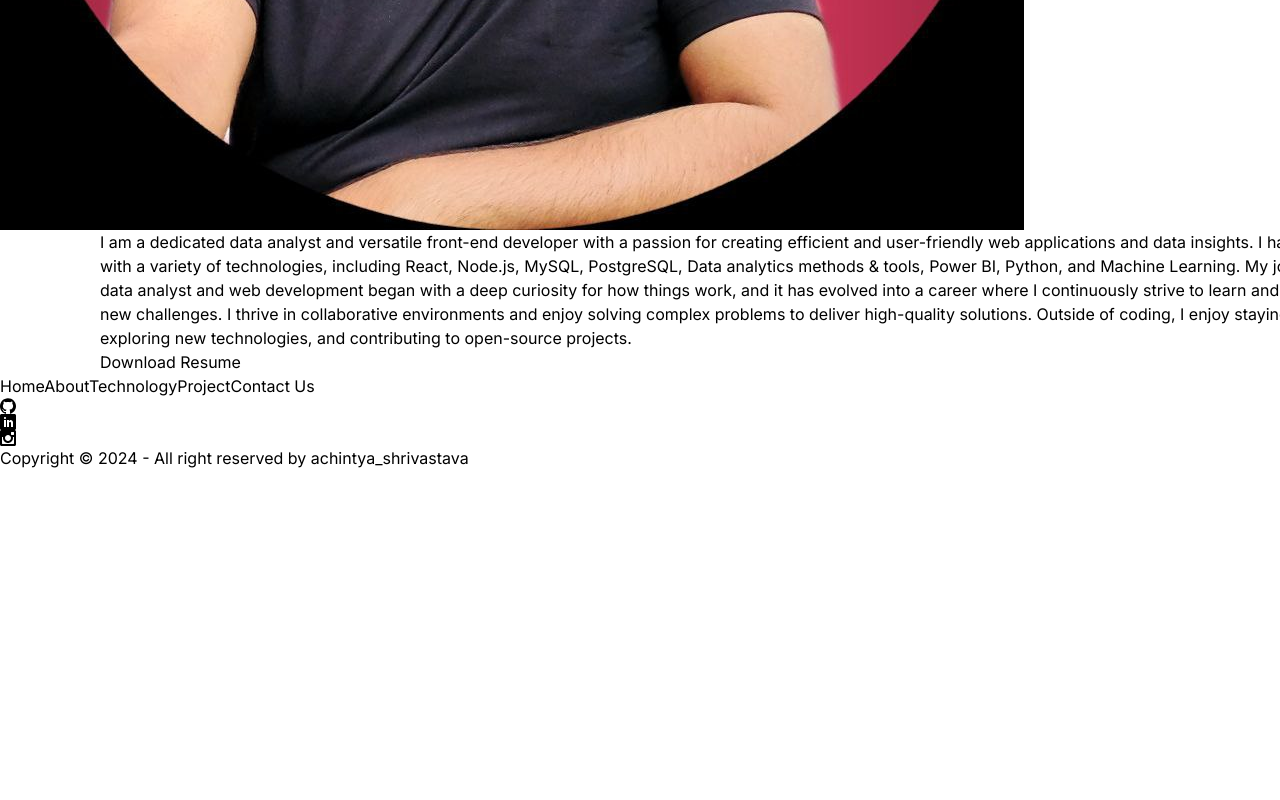
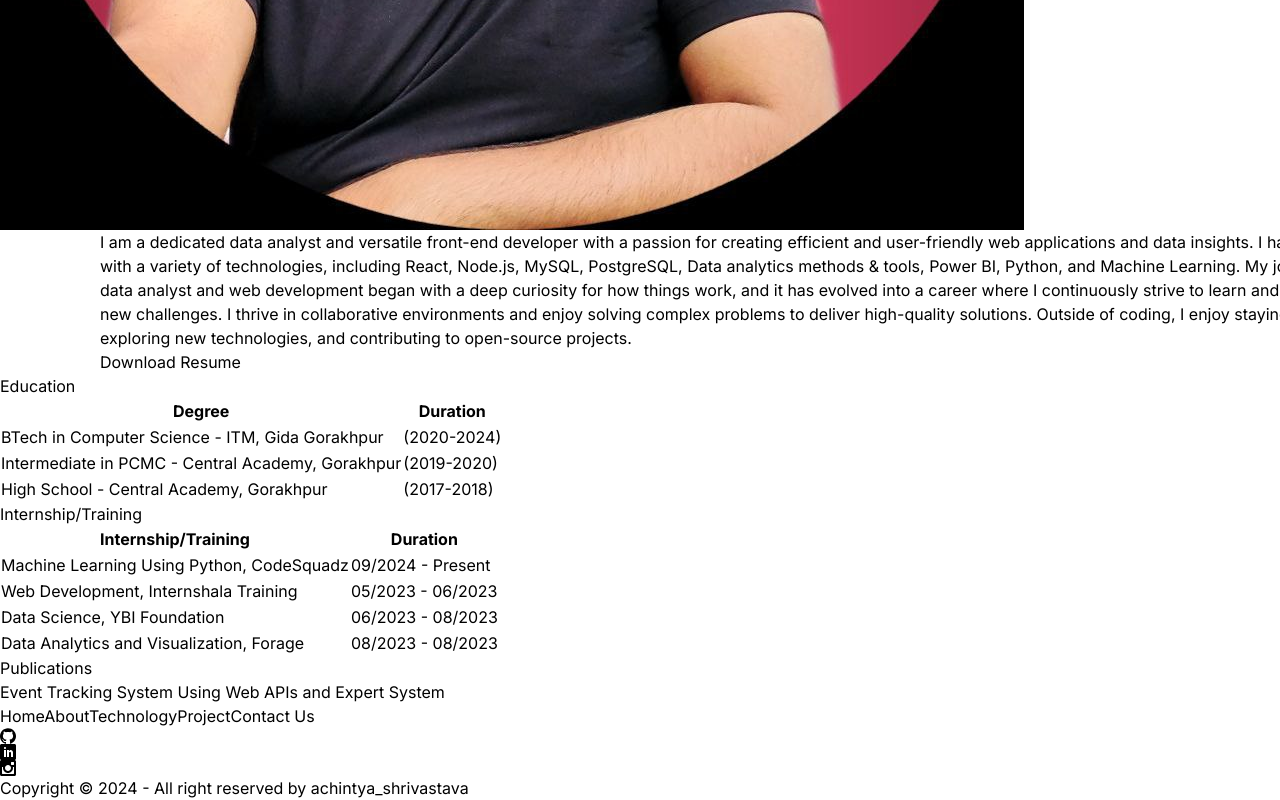
Before and after one commit to ESHUshri202/Postfolio_24, a React (Vite) app: page /about in a window 1280 px wide. Shown: the part 1526-2326 px from the top of the page. Before the commit the page ends 1996 px from the top, so only its background shows below. Built offline with nearby package versions, Linux system fonts and the light colour scheme.

Commit message:
added_new_details

```diff
--- a/src/components/About.jsx
+++ b/src/components/About.jsx
@@ -1,63 +1,218 @@
-import aboutImage from "../assets/about.jpg"
-import { ABOUT_TEXT } from "../constants"
-import { motion } from "framer-motion"
+import aboutImage from "../assets/about.jpg";
+import { ABOUT_TEXT } from "../constants";
+import { motion } from "framer-motion";
 import profilePic from "../assets/photo.jpg";
+
 const About = () => {
   return (
-    <div className="border-b border-neutral-900 pb-2 ">
+    <div className="pb-2">
       <motion.div
-            whileInView={{opacity:1 , y:0}}
-            initial={{opacity:0, y:-100}}
-            transition={{duration: 1}}
+        whileInView={{ opacity: 1, y: 0 }}
+        initial={{ opacity: 0, y: -100 }}
+        transition={{ duration: 1 }}
       >
-            <h2 className="my-10 text-center text-5xl">
+        <h2 className="my-8 text-center text-4xl sm:text-5xl">
           About
-            <span className="text-neutral-500 "> Me</span></h2>
+          <span className="text-neutral-500"> Me</span>
+        </h2>
       </motion.div>
       <motion.div
-            whileInView={{opacity:1 , y:0}}
-            initial={{opacity:0, y:-100}}
-            transition={{duration: 1}}
+        whileInView={{ opacity: 1, y: 0 }}
+        initial={{ opacity: 0, y: -100 }}
+        transition={{ duration: 1 }}
         className="flex flex-wrap justify-center items-center"
       >
-            <span className="border-4 rounded-full border-blue-500 m-2 w-1 "></span>
+        <span className="border-4 rounded-full border-blue-500 m-2 w-1"></span>
         <span className="border-4 rounded-full border-blue-500 m-2 w-2"></span>
-            <span className="border-4 rounded-full border-blue-500 m-2 w-4 "></span>
-            <span className="border-4 rounded-full border-blue-500 m-2 w-8 "></span>
-            <span className="border-4 rounded-full border-blue-500 m-2 w-8 "></span>
+        <span className="border-4 rounded-full border-blue-500 m-2 w-4"></span>
+        <span className="border-4 rounded-full border-blue-500 m-2 w-8"></span>
+        <span className="border-4 rounded-full border-blue-500 m-2 w-8"></span>
         <span className="border-4 rounded-full border-blue-500 m-2 w-4"></span>
         <span className="border-4 rounded-full border-blue-500 m-2 w-2"></span>
-            <span className="border-4 rounded-full border-blue-500 m-2 w-1 "></span>
+        <span className="border-4 rounded-full border-blue-500 m-2 w-1"></span>
       </motion.div>
       <div className="flex flex-wrap justify-center items-center">
         <motion.div
-            whileInView={{opacity: 1, x: 0}}
-            initial={{opacity: 0 , x: -100}}
-            transition ={{duration: 0.5}}
-            className="w-full lg:w-1/2 lg:p-8">
+          whileInView={{ opacity: 1, x: 0 }}
+          initial={{ opacity: 0, x: -100 }}
+          transition={{ duration: 0.5 }}
+          className="w-full lg:w-1/2 lg:p-8"
+        >
           <div className="flex items-center justify-center">
-                    <img src={profilePic} className="rounded-full h-62 w-62" alt="about"/>
+            <img src={profilePic} className="rounded-full h-full w-full sm:h-full sm:w-full" alt="about" />
           </div>
         </motion.div>
         <motion.div
-            whileInView={{opacity: 1 , w: 0 }}
-            initial= {{opacity: 0 , x:100}}
-            transition={{duration: 0.5, delay: 0.2}}
-            className="w-full lg:w-1/2">
+          whileInView={{ opacity: 1, w: 0 }}
+          initial={{ opacity: 0, x: 100 }}
+          transition={{ duration: 0.5, delay: 0.2 }}
+          className="w-full lg:w-1/2"
+        >
           <div className="flex justify-center lg:justify-start">
-                        <p className="my-2 max-w-xl py-6 ">{ABOUT_TEXT}</p>
+            <p className="my-2 max-w-xl py-6 text-sm sm:text-base">{ABOUT_TEXT}</p>
           </div>
           <motion.div>
-                        <a href="https://mega.nz/file/jIIxmaIT#QgdG6fPCcZj7IsiqHsjiBIu3MOAWAoJsMxGRYGyqcvg">
-                            <button className="border rounded-2xl my-2 max-w-xl py-6 px-6 bg-slate-400 text-black">
+            <a href="https://drive.google.com/file/d/15712rrybcFkCTqWfjkEzAaHiHQGDH4Jm/view?usp=sharing">
+              <button className="border rounded-2xl my-2 max-w-xl py-4 px-6 bg-slate-400 text-black text-sm sm:text-base">
                 Download Resume
               </button>
             </a>
           </motion.div>
         </motion.div>
       </div>
+
+      {/* Education Section */}
+      <section className="p-8">
+        <motion.h3
+          whileInView={{ opacity: 1, y: 0 }}
+          initial={{ opacity: 0, y: -100 }}
+          transition={{ duration: 1 }}
+          className="my-8 text-4xl sm:text-5xl text-center"
+        >
+          Education
+        </motion.h3>
+        <motion.div
+          whileInView={{ opacity: 1, y: 0 }}
+          initial={{ opacity: 0, y: -100 }}
+          transition={{ duration: 1 }}
+          className="flex flex-wrap justify-center items-center"
+        >
+          <span className="border-4 rounded-full border-blue-500 m-2 w-1"></span>
+          <span className="border-4 rounded-full border-blue-500 m-2 w-2"></span>
+          <span className="border-4 rounded-full border-blue-500 m-2 w-4"></span>
+          <span className="border-4 rounded-full border-blue-500 m-2 w-8"></span>
+          <span className="border-4 rounded-full border-blue-500 m-2 w-8"></span>
+          <span className="border-4 rounded-full border-blue-500 m-2 w-4"></span>
+          <span className="border-4 rounded-full border-blue-500 m-2 w-2"></span>
+          <span className="border-4 rounded-full border-blue-500 m-2 w-1"></span>
+        </motion.div>
+
+        <motion.table
+          whileInView={{ opacity: 1, x: 0 }}
+          initial={{ opacity: 0, x: -100 }}
+          transition={{ duration: 1 }}
+          className="w-full mt-8 p-4 lg:p-12 border-collapse"
+        >
+          <thead>
+            <tr>
+              <th className="text-left text-2xl sm:text-3xl p-2">Degree</th>
+              <th className="text-right text-2xl sm:text-3xl p-2">Duration</th>
+            </tr>
+          </thead>
+          <tbody>
+            <tr className="">
+              <td className="text-left text-2xl sm:text-xl p-2">BTech in Computer Science - <span className="italic">ITM, Gida Gorakhpur</span></td>
+              <td className="text-right text-2xl sm:text-xl p-2">(2020-2024)</td>
+            </tr>
+            <tr className="">
+              <td className="text-left text-2xl sm:text-xl p-2">Intermediate in PCMC - <span className="italic">Central Academy, Gorakhpur</span></td>
+              <td className="text-right text-2xl sm:text-xl p-2">(2019-2020)</td>
+            </tr>
+            <tr className="">
+              <td className="text-left text-2xl sm:text-xl p-2">High School - <span className="italic text-gray-300">Central Academy, Gorakhpur</span></td>
+              <td className="text-right text-2xl sm:text-xl p-2">(2017-2018)</td>
+            </tr>
+          </tbody>
+        </motion.table>
+      </section>
+
+      {/* Internship/Training Section */}
+      <section className="p-8">
+        <motion.h3
+          whileInView={{ opacity: 1, y: 0 }}
+          initial={{ opacity: 0, y: -100 }}
+          transition={{ duration: 1 }}
+          className="my-8 text-4xl sm:text-5xl text-center"
+        >
+          Internship/Training
+        </motion.h3>
+        <motion.div
+          whileInView={{ opacity: 1, y: 0 }}
+          initial={{ opacity: 0, y: -100 }}
+          transition={{ duration: 1 }}
+          className="flex flex-wrap justify-center items-center"
+        >
+          <span className="border-4 rounded-full border-blue-500 m-2 w-1"></span>
+          <span className="border-4 rounded-full border-blue-500 m-2 w-2"></span>
+          <span className="border-4 rounded-full border-blue-500 m-2 w-4"></span>
+          <span className="border-4 rounded-full border-blue-500 m-2 w-8"></span>
+          <span className="border-4 rounded-full border-blue-500 m-2 w-8"></span>
+          <span className="border-4 rounded-full border-blue-500 m-2 w-4"></span>
+          <span className="border-4 rounded-full border-blue-500 m-2 w-2"></span>
+          <span className="border-4 rounded-full border-blue-500 m-2 w-1"></span>
+        </motion.div>
+
+        <motion.table
+          whileInView={{ opacity: 1, x: 0 }}
+          initial={{ opacity: 0, x: -100 }}
+          transition={{ duration: 1 }}
+          className="w-full mt-8 p-4 lg:p-12 border-collapse"
+        >
+          <thead>
+            <tr>
+              <th className="text-left text-2xl sm:text-3xl p-2">Internship/Training</th>
+              <th className="text-right text-2xl sm:text-3xl p-2">Duration</th>
+            </tr>
+          </thead>
+          <tbody className="">
+            <tr className="m-4">
+              <td className="text-left text-2xl sm:text-xl p-2">Machine Learning Using Python, CodeSquadz</td>
+              <td className="text-right text-2xl sm:text-xl p-2">09/2024 - Present</td>
+            </tr>
+            <tr className="m-4">
+              <td className="text-left text-2xl sm:text-xl p-2">Web Development, Internshala Training</td>
+              <td className="text-right text-2xl sm:text-xl p-2">05/2023 - 06/2023</td>
+            </tr>
+            <tr className="m-4">
+              <td className="text-left text-2xl sm:text-xl p-2">Data Science, YBI Foundation</td>
+              <td className="text-right text-2xl sm:text-xl p-2">06/2023 - 08/2023</td>
+            </tr>
+            <tr className="m-4">
+              <td className="text-left text-2xl sm:text-xl p-2">Data Analytics and Visualization, Forage</td>
+              <td className="text-right text-2xl sm:text-xl p-2">08/2023 - 08/2023</td>
+            </tr>
+          </tbody>
+        </motion.table>
+      </section>
+
+      {/* Publications Section */}
+      <section className="my-10">
+        <motion.h3
+          whileInView={{ opacity: 1, y: 0 }}
+          initial={{ opacity: 0, y: -100 }}
+          transition={{ duration: 1 }}
+          className="my-8 text-4xl sm:text-5xl text-center"
+        >
+          Publications
+        </motion.h3>
+        <motion.div
+          whileInView={{ opacity: 1, x: 0 }}
+          initial={{ opacity: 0, x: -100 }}
+          transition={{ duration: 1 }}
+          className="flex flex-wrap justify-center items-center"
+        >
+          <span className="border-4 rounded-full border-blue-500 m-2 w-1"></span>
+          <span className="border-4 rounded-full border-blue-500 m-2 w-2"></span>
+          <span className="border-4 rounded-full border-blue-500 m-2 w-4"></span>
+          <span className="border-4 rounded-full border-blue-500 m-2 w-8"></span>
+          <span className="border-4 rounded-full border-blue-500 m-2 w-8"></span>
+          <span className="border-4 rounded-full border-blue-500 m-2 w-4"></span>
+          <span className="border-4 rounded-full border-blue-500 m-2 w-2"></span>
+          <span className="border-4 rounded-full border-blue-500 m-2 w-1"></span>
+        </motion.div>
+        <motion.ul
+          whileInView={{ opacity: 1, y: 0 }}
+          initial={{ opacity: 0, y: -100 }}
+          transition={{ duration: 1 }}
+          className="w-full mt-18 p-4 lg:p-12 gap-32 block"
+        >
+          <div className="flex justify-between items-center mb-4">
+            <p className="flex-grow text-left text-2xl sm:text-3xl">Event Tracking System Using Web APIs and Expert System</p>
           </div>
-  )
-}
+        </motion.ul>
+      </section>
+    </div>
+  );
+};
 
-export default About
+export default About;
```
Lines whose indentation alone changed are shown as unchanged.
